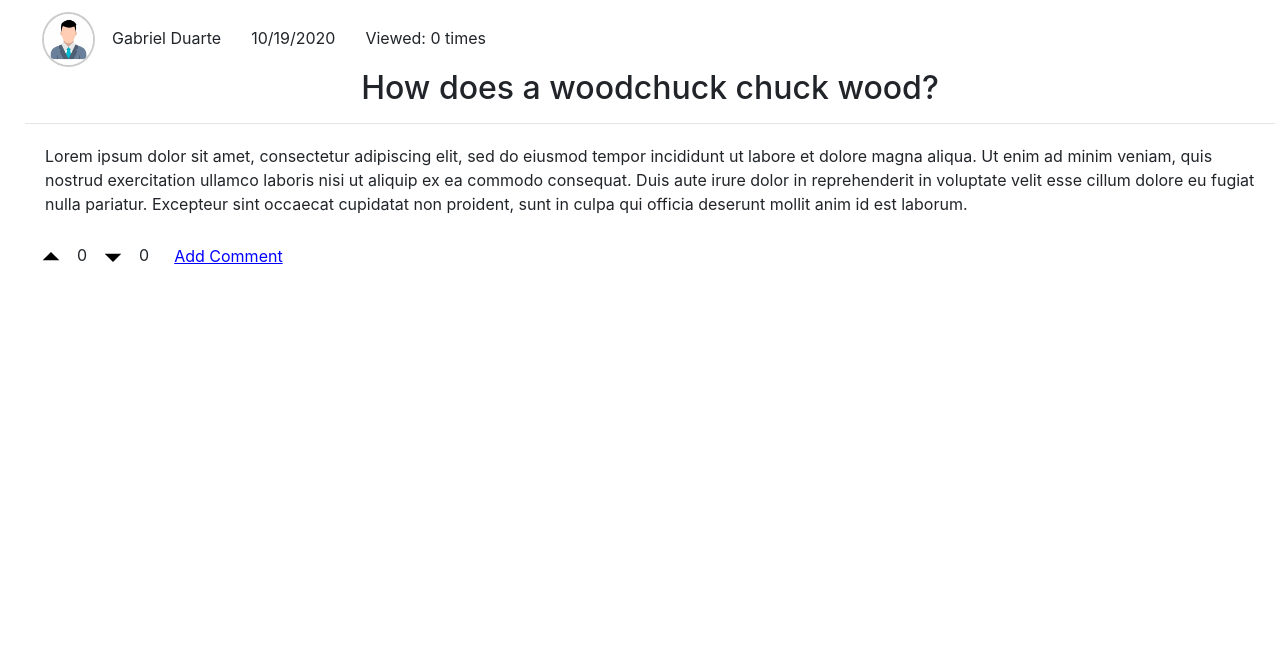
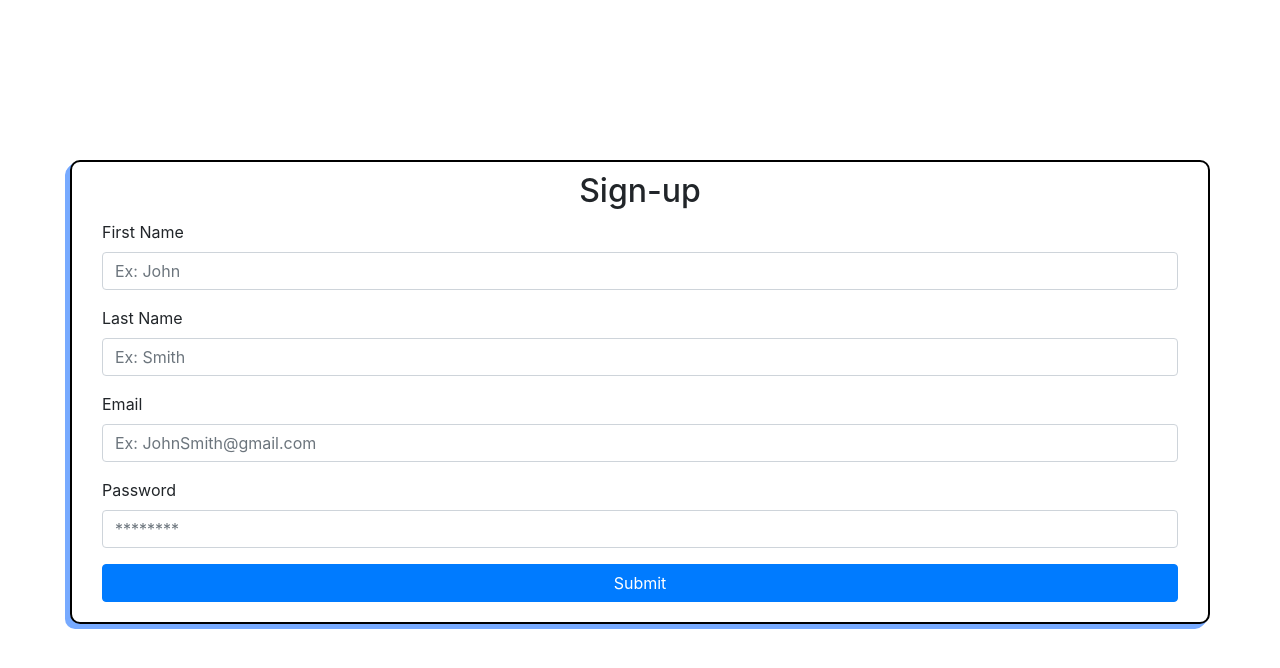
Before and after one commit to duartega/ForumSite, a React (Create React App) app: page / in a window 1280 px wide. Shown: the top 668 px of the page. Built offline with nearby package versions, Linux system fonts and the light colour scheme.

Commit message:
Created sign-up page but need to start validation as well as axios

```diff
--- a/src/App.css
+++ b/src/App.css
@@ -23,3 +23,27 @@
   outline: none !important;
     outline-offset: none !important;
 }
+
+.sign-up-header {
+  text-align: center;
+  margin: 10px;
+}
+
+.btn-100 {
+  width: 100%;
+  margin-bottom: 20px;
+}
+
+.center-sign-up {
+  margin-top: 20vh;
+}
+
+.card-sign-up {
+  border: 2px solid black;
+  border-radius: 10px;
+  box-shadow:  -1px 1px #77aaff,
+         -2px 2px #77aaff,
+         -3px 3px #77aaff,
+         -4px 4px #77aaff,
+         -5px 5px #77aaff;
+}
--- a/src/Post/Footer.jsx
+++ b/src/Post/Footer.jsx
@@ -66,7 +66,7 @@ export default function Footer(props) {
       {DownVote ? DownVote : "0"}
       <p
       style={styles.comment}
-      onClick={() => console.log("clicked")}
+      onClick={() => console.log("This will make the comment module popout from under the current post")}
       >Add Comment</p>
     </div>
   )
--- /dev/null
+++ b/src/User/SignUp/Signup.jsx
@@ -0,0 +1,79 @@
+import React, { useState } from 'react';
+import {
+  Container, Col, Form,
+  FormGroup, Label, Input,
+  Button,
+} from 'reactstrap';
+
+export default function SignUp() {
+
+  const [FirstName, setFirstName] = useState(null);
+  const [LastName, setLastName] = useState(null);
+  const [UserName, setUserName] = useState(null);
+  const [Password, setPassword] = useState(null);
+  const [Email, setEmail] = useState(null);
+
+  return (
+    <Container className="center-sign-up card-sign-up">
+      <h2 className="sign-up-header">Sign-up</h2>
+      <Form className="orm">
+        <Col>
+          <FormGroup>
+          <Label>First Name</Label>
+          <Input
+          type="text"
+          name="First Name"
+          id="FirstName"
+          placeholder="Ex: John"
+          maxLength="50"
+          required
+          />
+          </FormGroup>
+        </Col>
+
+        <Col>
+          <FormGroup>
+            <Label>Last Name</Label>
+            <Input
+            type="text"
+            name="Last Name"
+            id="LastName"
+            placeholder="Ex: Smith"
+            maxLength="50"
+            required
+            />
+          </FormGroup>
+        </Col>
+
+        <Col>
+          <FormGroup>
+            <Label>Email</Label>
+            <Input
+            type="email"
+            name="Email"
+            id="Email"
+            placeholder="Ex: JohnSmith@gmail.com"
+            maxLength="100"
+            required
+            />
+          </FormGroup>
+        </Col>
+
+        <Col>
+            <FormGroup>
+              <Label>Password</Label>
+              <Input
+                type="password"
+                name="password"
+                id="password"
+                placeholder="********"
+              />
+            </FormGroup>
+          </Col>
+          <Col>
+            <Button className="btn-100" color="primary">Submit</Button>
+          </Col>
+      </Form>
+    </Container>
+  )
+};
--- a/src/index.js
+++ b/src/index.js
@@ -3,7 +3,7 @@ import ReactDOM from 'react-dom';
 import './index.css';
 import App from './App';
 import * as serviceWorker from './serviceWorker';
-import MainPostPage from './Post/MainPostPage';
+import MainPostPage from './User/SignUp/Signup';
 import 'bootstrap/dist/css/bootstrap.min.css';
 
 ReactDOM.render(<MainPostPage />, document.getElementById('root'));
```
